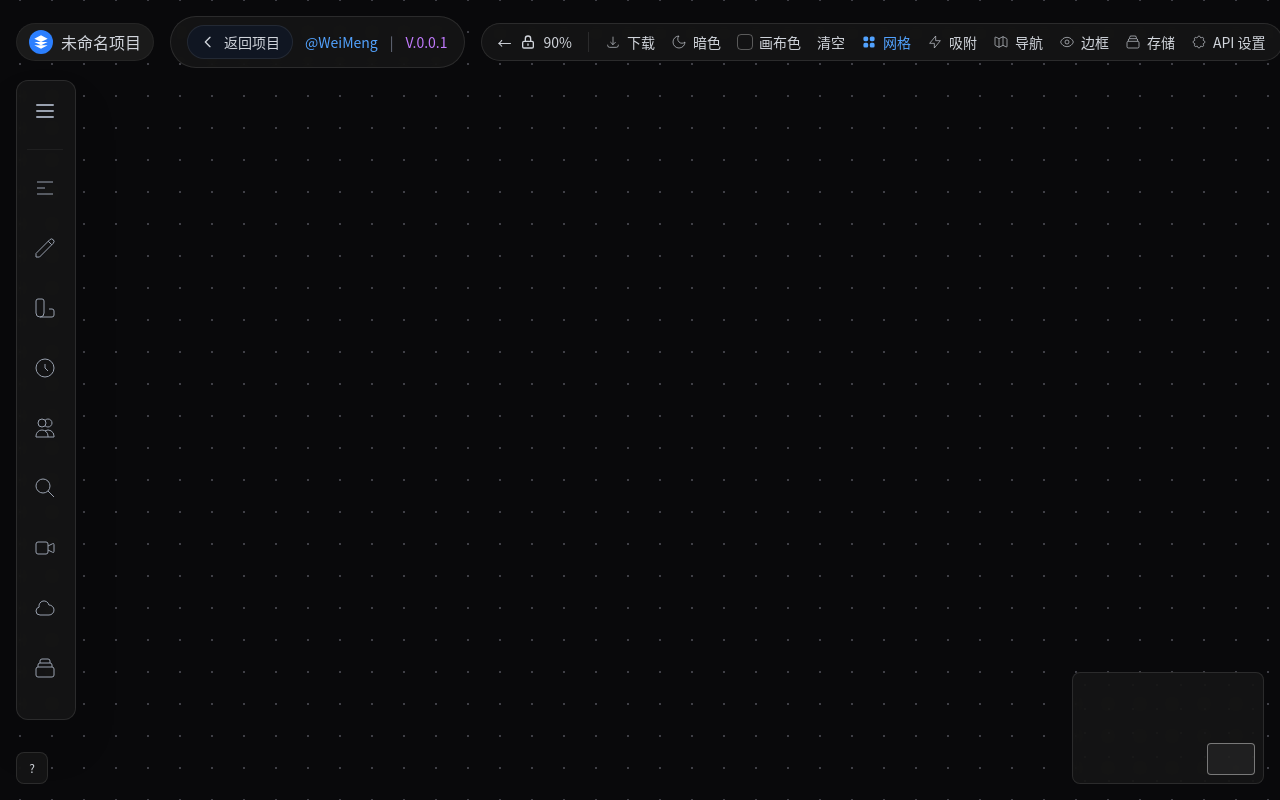
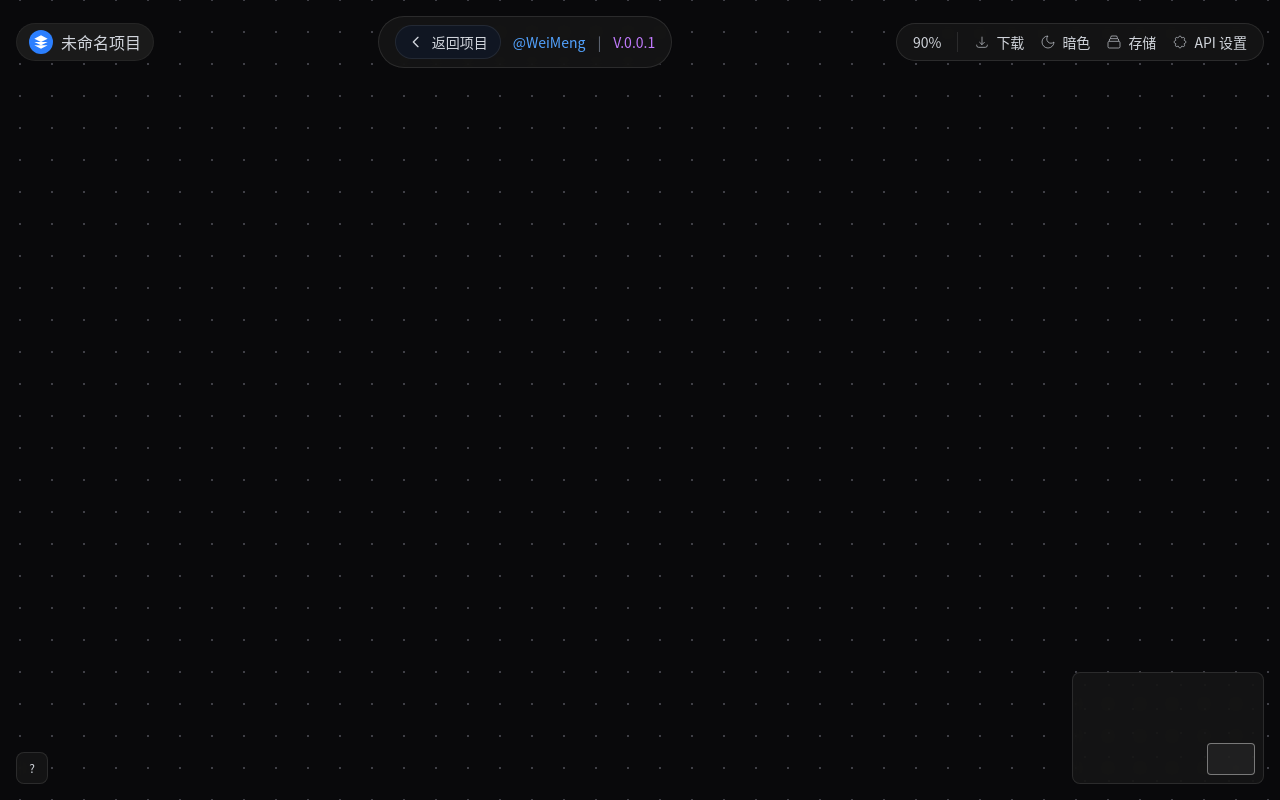
Before and after one commit to CherryKingOne/WeiMeng-workflows, a Next.js app in the folder frontend/: page /workspace in a window 1280 px wide. Built offline with nearby package versions, Linux system fonts and the light colour scheme.

Commit message:
调整页面

```diff
--- a/frontend/app/workspace/page.tsx
+++ b/frontend/app/workspace/page.tsx
@@ -3,7 +3,6 @@
 import { useState, useCallback, useEffect, useRef, Suspense } from "react";
 import { useSearchParams } from "next/navigation";
 import { CanvasHeader } from "@/features/workspace/components/canvas-header";
-import { CanvasSidebar } from "@/features/workspace/components/canvas-sidebar";
 import { ContextMenu } from "@/features/workspace/components/context-menu";
 import { CanvasContainer, CardItem, Connection } from "@/features/workspace/components/canvas-container";
 import { Minimap } from "@/features/workspace/components/minimap";
@@ -375,9 +374,6 @@ function WorkspaceContent() {
         onStorageClick={openStorageModal}
       />
 
-      {/* 左侧工具栏 */}
-      <CanvasSidebar onVideoClick={handleVideoClick} />
-
       {/* 左下角帮助按钮 */}
       <HelpButton />
 
--- a/frontend/features/workspace/components/canvas-header.tsx
+++ b/frontend/features/workspace/components/canvas-header.tsx
@@ -130,31 +130,7 @@ export function CanvasHeader({
 
         {/* 右侧工具栏 */}
         <div className="glass-panel shrink-0 px-4 py-2 rounded-full flex items-center space-x-4 text-sm pointer-events-auto">
-          <div className="flex items-center space-x-2">
-            <Link
-              href="/"
-              className={`transition-colors ${isDark ? "hover:text-white" : "text-gray-700 hover:text-gray-900"}`}
-              aria-label="返回项目列表"
-            >
-              ←
-            </Link>
-            <div className="flex items-center space-x-2">
-              <svg
-                className={`w-4 h-4 ${isDark ? "" : "text-gray-600"}`}
-                fill="none"
-                stroke="currentColor"
-                viewBox="0 0 24 24"
-              >
-                <path
-                  strokeLinecap="round"
-                  strokeLinejoin="round"
-                  strokeWidth="2"
-                  d="M12 15v2m-6 4h12a2 2 0 002-2v-6a2 2 0 00-2-2H6a2 2 0 00-2 2v6a2 2 0 002 2zm10-10V7a4 4 0 00-8 0v4h8z"
-                ></path>
-              </svg>
-              <span className={isDark ? "" : "text-gray-700"}>{zoom}%</span>
-            </div>
-          </div>
+          <span className={isDark ? "" : "text-gray-700"}>{zoom}%</span>
           <div className={`flex items-center space-x-4 border-l pl-4 ${isDark ? "border-white/10" : "border-black/10"}`}>
             <button className={`flex items-center space-x-1.5 transition-colors ${isDark ? "hover:text-white" : "text-gray-700 hover:text-gray-900"}`}>
               <svg
@@ -201,57 +177,6 @@ export function CanvasHeader({
               )}
               <span>{isDark ? "暗色" : "亮色"}</span>
             </button>
-            <div className="flex items-center space-x-1.5">
-              <div className={`w-4 h-4 border rounded-sm ${isDark ? "border-white/30" : "border-black/20"}`}></div>
-              <span className={isDark ? "" : "text-gray-700"}>画布色</span>
-            </div>
-            <button className={`transition-colors ${isDark ? "hover:text-white" : "text-gray-700 hover:text-gray-900"}`}>
-              清空
-            </button>
-            <button className="flex items-center space-x-1.5 text-blue-400">
-              <svg
-                className="w-4 h-4"
-                fill="currentColor"
-                viewBox="0 0 20 20"
-              >
-                <path d="M5 3a2 2 0 00-2 2v2a2 2 0 002 2h2a2 2 0 002-2V5a2 2 0 00-2-2H5zM5 11a2 2 0 00-2 2v2a2 2 0 002 2h2a2 2 0 002-2v-2a2 2 0 00-2-2H5zM11 5a2 2 0 012-2h2a2 2 0 012 2v2a2 2 0 01-2 2h-2a2 2 0 01-2-2V5zM11 13a2 2 0 012-2h2a2 2 0 012 2v2a2 2 0 01-2 2h-2a2 2 0 01-2-2v-2z"></path>
-              </svg>
-              <span>网格</span>
-            </button>
-            <button className={`flex items-center space-x-1.5 transition-colors ${isDark ? "hover:text-white" : "text-gray-700 hover:text-gray-900"}`}>
-              <svg
-                className="w-4 h-4"
-                fill="none"
-                stroke="currentColor"
-                viewBox="0 0 24 24"
-              >
-                <path d="M13 10V3L4 14h7v7l9-11h-7z"></path>
-              </svg>
-              <span>吸附</span>
-            </button>
-            <button className={`flex items-center space-x-1.5 transition-colors ${isDark ? "hover:text-white" : "text-gray-700 hover:text-gray-900"}`}>
-              <svg
-                className="w-4 h-4"
-                fill="none"
-                stroke="currentColor"
-                viewBox="0 0 24 24"
-              >
-                <path d="M9 20l-5.447-2.724A1 1 0 013 16.382V5.618a1 1 0 011.447-.894L9 7m0 13l6-3m-6 3V7m6 10l4.553 2.276A1 1 0 0021 18.382V7.618a1 1 0 00-.553-.894L15 4m0 13V4m0 0L9 7"></path>
-              </svg>
-              <span>导航</span>
-            </button>
-            <button className={`flex items-center space-x-1.5 transition-colors ${isDark ? "hover:text-white" : "text-gray-700 hover:text-gray-900"}`}>
-              <svg
-                className="w-4 h-4"
-                fill="none"
-                stroke="currentColor"
-                viewBox="0 0 24 24"
-              >
-                <path d="M15 12a3 3 0 11-6 0 3 3 0 016 0z"></path>
-                <path d="M2.458 12C3.732 7.943 7.523 5 12 5c4.478 0 8.268 2.943 9.542 7-1.274 4.057-5.064 7-9.542 7-4.477 0-8.268-2.943-9.542-7z"></path>
-              </svg>
-              <span>边框</span>
-            </button>
             <button
               onClick={onStorageClick}
               className={`flex items-center space-x-1.5 transition-colors ${isDark ? "hover:text-white" : "text-gray-700 hover:text-gray-900"}`}
```
